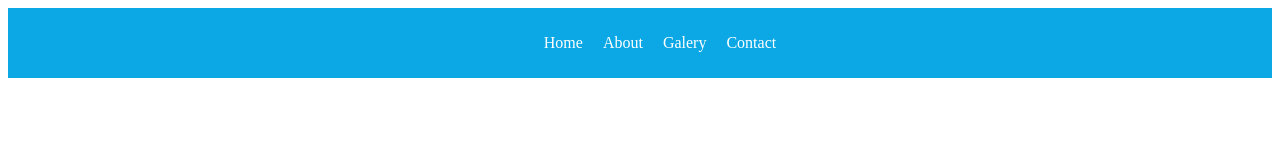
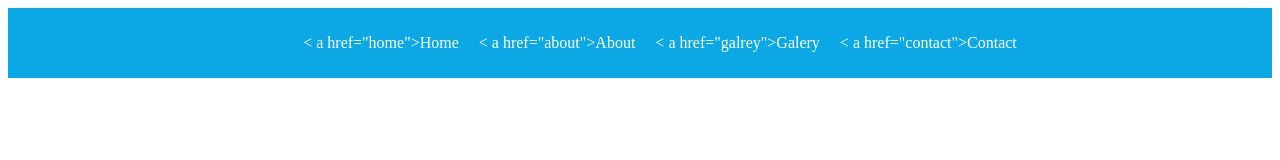
Before and after one commit to karthi-keyan-k/header, a plain HTML site: page index.html in a window 1280 px wide. Drawn offline with Linux system fonts and the light colour scheme.

Commit message:
Update index.html

```diff
--- a/index.html
+++ b/index.html
@@ -9,10 +9,10 @@
     <div>
 
         <ul>
-            <li>Home</li>
-            <li>About</li>
-            <li>Galery</li>
-            <li>Contact</li>
+            <li>< a href="home">Home</li>
+            <li>< a href="about">About</li>
+            <li>< a href="galrey">Galery</li>
+            <li>< a href="contact">Contact</li>
         </ul>
     </div>
   </body>
```
